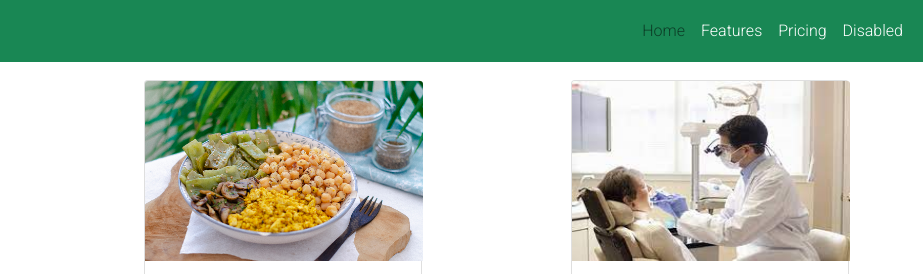
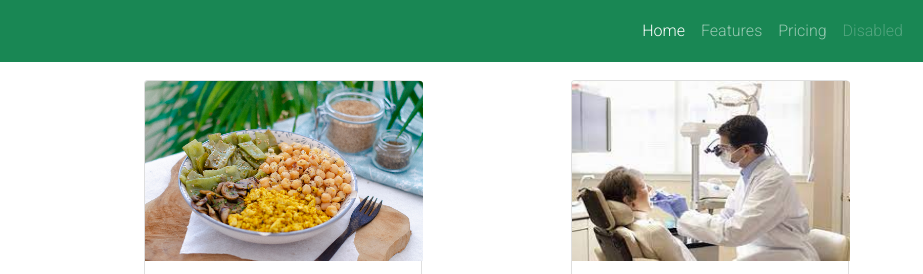
Before and after one commit to Klauditha/desafio_fullstack, a plain HTML site: page Desafio4/index.html in a window 1280 px wide. Shown: the top 274 px of the page, 357-1280 px from the left. Drawn offline with nearby package versions, Linux system fonts and the light colour scheme.

Commit message:
ADD: Ajustes finales

```diff
--- a/Desafio4/assets/css/style.css
+++ b/Desafio4/assets/css/style.css
@@ -1,8 +1,12 @@
 body{
     font-family: 'Roboto', sans-serif;
+    font-weight: 300;
 }
 .navbar {
     height: 62px;
+    margin:0;
+    padding: 0;
+
 }
 
 .logo {
--- a/Desafio4/index.html
+++ b/Desafio4/index.html
@@ -33,7 +33,7 @@
   </head>
   <body class="m-0 p-0">
     <!-- SECCION SUPERIOR VERDE-->
-    <nav class="navbar navbar-expand-lg navbar-light bg-success m-0 p-0">
+    <nav class="navbar navbar-expand-lg navbar-dark bg-success m-0 p-0">
       <div class="container-fluid">
         <a class="navbar-brand" href="#">
             <img class="logo" src="./assets/img/logo-white.png"/>
@@ -52,16 +52,16 @@
         <div class="collapse navbar-collapse justify-content-end" id="navbarNav">
           <ul class="navbar-nav">
             <li class="nav-item">
-              <a class="nav-link navbar-dark" aria-current="page" href="#">Home</a>
+              <a class="nav-link active" aria-current="page" href="#">Home</a>
             </li>
             <li class="nav-item">
-              <a class="nav-link text-white" href="#">Features</a>
+              <a class="nav-link" href="#">Features</a>
             </li>
             <li class="nav-item">
-              <a class="nav-link text-white" href="#">Pricing</a>
+              <a class="nav-link" href="#">Pricing</a>
             </li>
             <li class="nav-item">
-              <a class="nav-link disabled text-white">Disabled</a>
+              <a class="nav-link disabled">Disabled</a>
             </li>
           </ul>
         </div>
```
